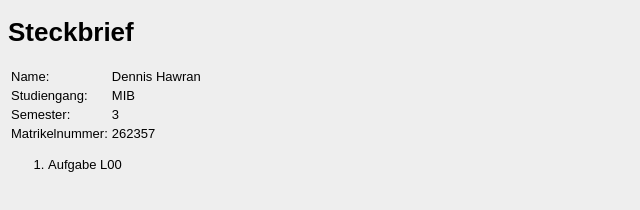
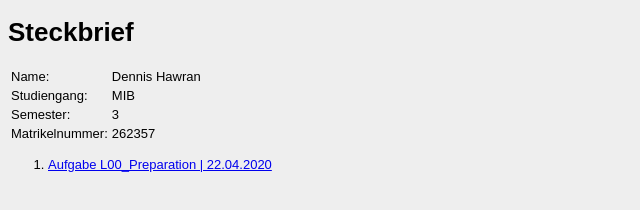
Before and after one commit to AionixX/EIA2, a plain HTML site: page L00/steckbrief.htm in a window 1280 px wide. Shown: the whole page, without its empty margins (0-640 px from the left). Drawn offline with Linux system fonts and the light colour scheme.

Commit message:
Added Portrait & Updated Tasks

```diff
--- a/L00/steckbrief.htm
+++ b/L00/steckbrief.htm
@@ -42,7 +42,7 @@ body {
 	<div>
 		<ol>
 			<li>
-				Aufgabe L00
+				<a href="https://aionixx.github.io/EIA2/L00/steckbrief.htm">Aufgabe L00_Preparation | 22.04.2020</a>
 			</li>
 		</ol>
 	</div>
```
Also changed, not shown: L00/portrait.jpg (added).
